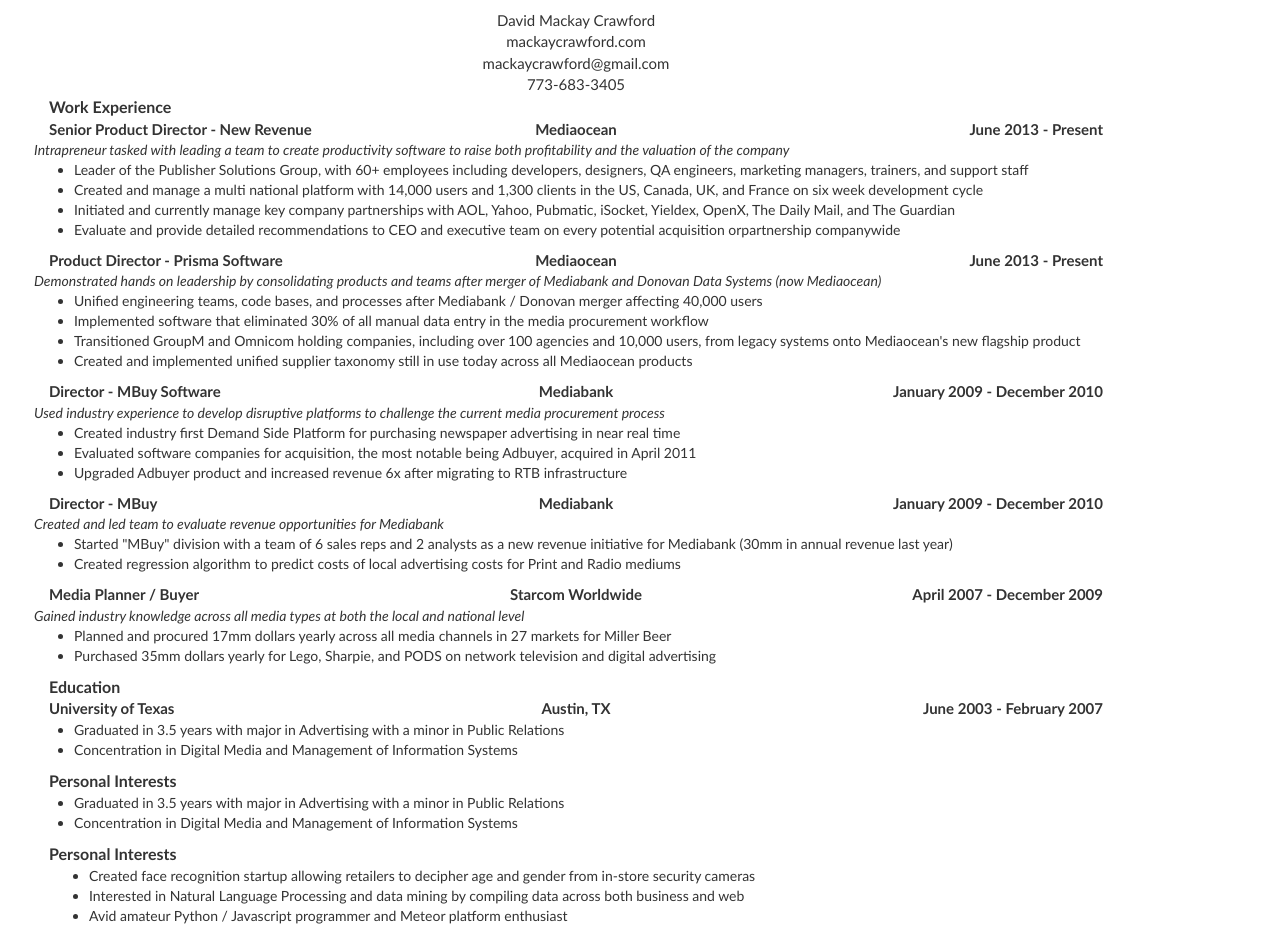
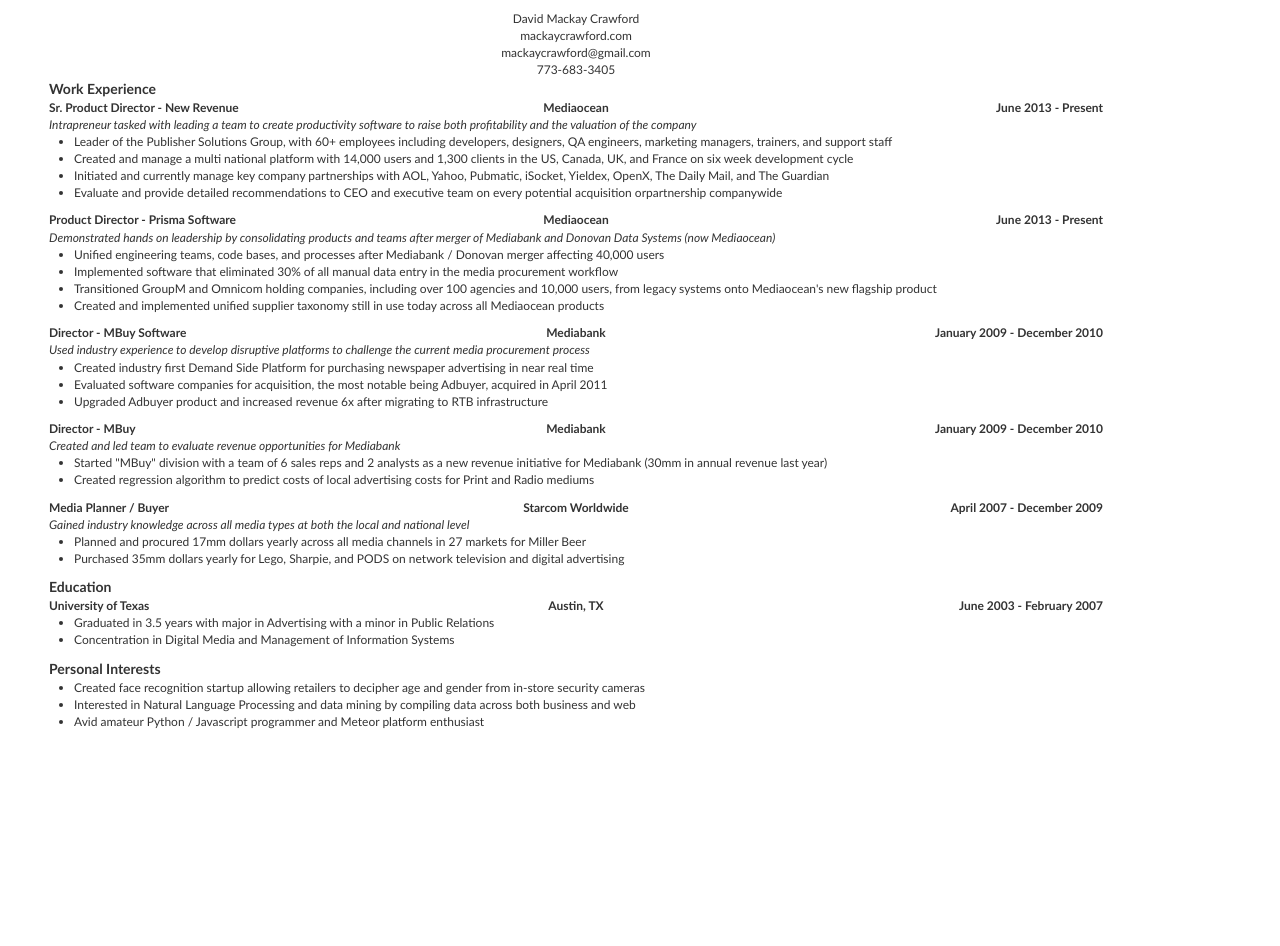
Before and after one commit to mackaycrawford/resume, a plain HTML site: page index.html in a window 1280 px wide. After the commit the page ends 800 px from the top, so only its background shows below. Drawn offline with Linux system fonts and the light colour scheme.

Commit message:
updated styling for printing

```diff
--- a/css/style.css
+++ b/css/style.css
@@ -1,7 +1,7 @@
 body{
 
 	font-family: calibri;
-	font-size: 14px; /* can be 15px for 11 pt font still */
+	font-size: 12px; /* can be 15px for 11 pt font still */
 }
 
 #header{
@@ -12,17 +12,17 @@ body{
 }
 
 #contactSection{
-	font-size: 15px;
+	font-size: 12px;
 	text-align: center;
 }
 
 .sectionTitle{
-	font-size: 16px;
+	font-size: 14px;
 	font-weight: bold;
 }
 
 .jobOverview{
-	font-size: 15px;
+	font-size: 12px;
 	font-weight: bold;
 }
 
@@ -33,6 +33,10 @@ body{
 
 .jobCompany {
 	text-align: center;
+}
+
+.jobTitle{
+
 }
 
 .jobDates{
--- a/index.html
+++ b/index.html
@@ -34,11 +34,15 @@
 	<div class="row sectionTitle" id="workExperienceTitle">Work Experience</div>
 	<div class="row job">
 	<div class="row jobOverview" id="seniorProductDirector">
-		<div class="col-xs-4 jobTitle">Senior Product Director - New Revenue</div>
+		<div class="col-xs-4 jobTitle">Sr. Product Director - New Revenue</div>
 		<div class="col-xs-4 jobCompany">Mediaocean</div>
 		<div class="col-xs-4 jobDates">June 2013 - Present</div>
 	</div>
-	<div class="row jobDescription"> Intrapreneur tasked with leading a team to create productivity software to raise both profitability and the valuation of the company</div>
+	<div class="row jobDescription">
+		<div class="col-xs-12">
+		 Intrapreneur tasked with leading a team to create productivity software to raise both profitability and the valuation of the company
+		 </div>
+	</div>
 	<div class="row jobDetails">
 		<ul>
 			<li>Leader of the Publisher Solutions Group, with 60+ employees including developers, designers, QA engineers, marketing managers, trainers, and support staff</li>
@@ -58,9 +62,12 @@
 		<div class="col-xs-4 jobCompany">Mediaocean</div>
 		<div class="col-xs-4 jobDates">June 2013 - Present</div>
 	</div>
-	<div class="row jobDescription"> Demonstrated hands on leadership by consolidating products and teams after merger of Mediabank and Donovan Data
+	<div class="row jobDescription">
+		<div class="col-xs-12">
+			 Demonstrated hands on leadership by consolidating products and teams after merger of Mediabank and Donovan Data Systems (now Mediaocean)
+			 </div>
 
-Systems (now Mediaocean)</div>
+</div>
 	<div class="row jobDetails">
 		<ul>
 			<li>Unified engineering teams, code bases, and processes after Mediabank / Donovan merger affecting 40,000 users</li>
@@ -77,7 +84,10 @@ Systems (now Mediaocean)</div>
 		<div class="col-xs-4 jobCompany">Mediabank</div>
 		<div class="col-xs-4 jobDates">January 2009 - December 2010</div>
 	</div>
-	<div class="row jobDescription"> Used industry experience to develop disruptive platforms to challenge the current media procurement process</div>
+	<div class="row jobDescription">
+			<div class="col-xs-12">
+	Used industry experience to develop disruptive platforms to challenge the current media procurement process
+	</div></div>
 	<div class="row jobDetails">
 		<ul>
 			<li>Created industry first Demand Side Platform for purchasing newspaper advertising in near real time</li>
@@ -93,7 +103,10 @@ Systems (now Mediaocean)</div>
 		<div class="col-xs-4 jobCompany">Mediabank</div>
 		<div class="col-xs-4 jobDates">January 2009 - December 2010</div>
 	</div>
-	<div class="row jobDescription">Created and led team to evaluate revenue opportunities for Mediabank</div>
+	<div class="row jobDescription">
+				<div class="col-xs-12">
+					Created and led team to evaluate revenue opportunities for Mediabank
+					</div></div>
 	<div class="row jobDetails">
 		<ul>
 			<li>Started "MBuy" division with a team of 6 sales reps and 2 analysts as a new revenue initiative for Mediabank (30mm in annual revenue last year)</li>
@@ -109,7 +122,10 @@ Systems (now Mediaocean)</div>
 		<div class="col-xs-4 jobCompany">Starcom Worldwide</div>
 		<div class="col-xs-4 jobDates">April 2007 - December 2009</div>
 	</div>
-	<div class="row jobDescription"> Gained industry knowledge across all media types at both the local and national level</div>
+	<div class="row jobDescription">
+				<div class="col-xs-12">
+		 Gained industry knowledge across all media types at both the local and national level
+		 </div></div>
 	<div class="row jobDetails">
 		<ul>
 			<li>Planned and procured 17mm dollars yearly across all media channels in 27 markets for Miller Beer</li>
@@ -148,8 +164,9 @@ Systems (now Mediaocean)</div>
 
 	<div class="row jobDetails">
 		<ul>
-			<li>Graduated in 3.5 years with major in Advertising with a minor in Public Relations</li>
-			<li>Concentration in Digital Media and Management of Information Systems</li>
+			<li>Created face recognition startup allowing retailers to decipher age and gender from in-store security cameras</li>
+			<li>Interested in Natural Language Processing and data mining by compiling data across both business and web</li>
+			<li>Avid amateur Python / Javascript programmer and Meteor platform enthusiast</li>
 		</ul>
 	</div>
 
@@ -159,16 +176,7 @@ Systems (now Mediaocean)</div>
 
 </div>
 
-<div class="row section" id="educationSection">
-	<div class="row sectionTitle" id="educationTitle">Personal Interests</div>
-	<div class="row jobDetails">
-		<ul>
-			<li>Created face recognition startup allowing retailers to decipher age and gender from in-store security cameras</li>
-			<li>Interested in Natural Language Processing and data mining by compiling data across both business and web</li>
-			<li>Avid amateur Python / Javascript programmer and Meteor platform enthusiast</li>
-		</ul>
-	</div>
-</div>
+
 </div>
 <div id="rightRail">.</div>
 </div>
```
